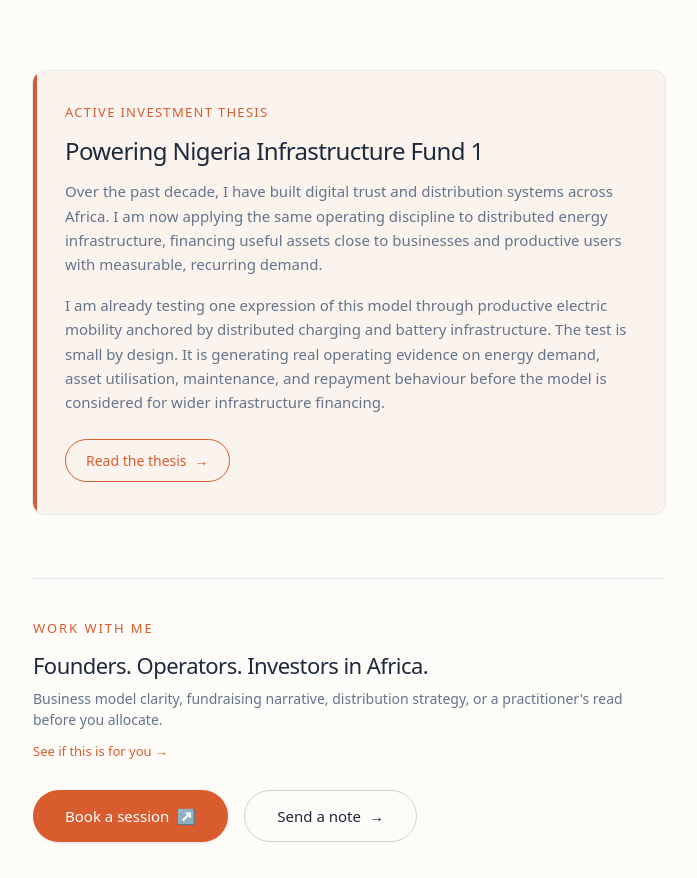
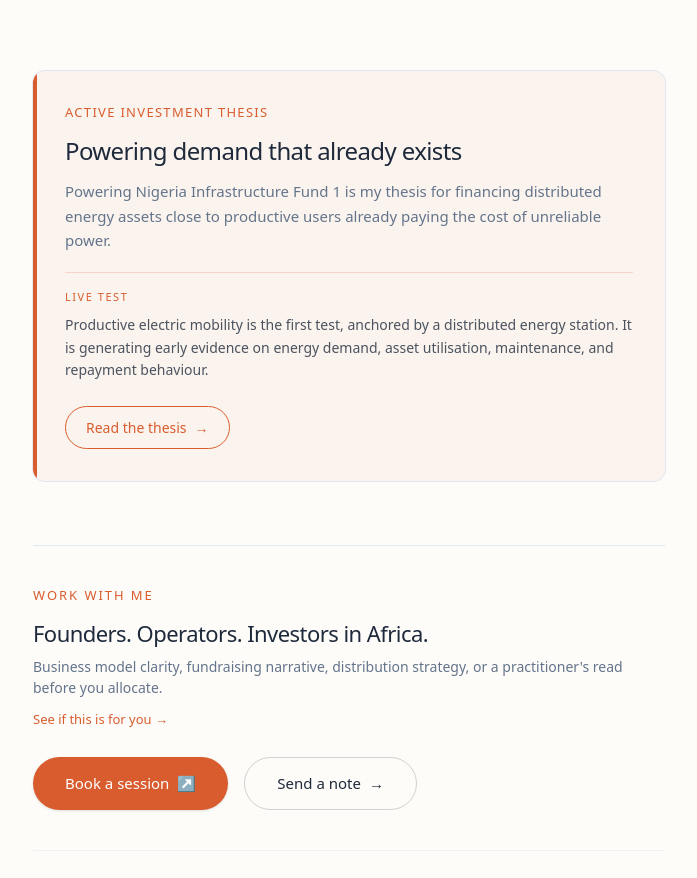
Before and after one commit to Threadigit/adetuyi.com, a Next.js app: page / in a window 1280 px wide. Shown: the part 2960-3838 px from the top of the page, without its empty margins (291-988 px from the left). Built offline with nearby package versions, Linux system fonts and the light colour scheme.

Commit message:
Sharpen homepage investment thesis summary

```diff
--- a/src/app/page.tsx
+++ b/src/app/page.tsx
@@ -384,23 +384,24 @@
             Active Investment Thesis
           </h2>
           <h3 className="text-[20px] md:text-[24px] font-medium text-foreground leading-snug mb-3 tracking-tight">
-            Powering Nigeria Infrastructure Fund 1
+            Powering demand that already exists
           </h3>
-          <p className="text-[15px] text-muted leading-relaxed mb-4">
-            Over the past decade, I have built digital trust and distribution
-            systems across Africa. I am now applying the same operating
-            discipline to distributed energy infrastructure, financing useful
-            assets close to businesses and productive users with measurable,
-            recurring demand.
+          <p className="text-[15px] text-muted leading-relaxed mb-5">
+            Powering Nigeria Infrastructure Fund 1 is my thesis for financing
+            distributed energy assets close to productive users already paying
+            the cost of unreliable power.
           </p>
-          <p className="text-[15px] text-muted leading-relaxed mb-6">
-            I am already testing one expression of this model through productive
-            electric mobility anchored by distributed charging and battery
-            infrastructure. The test is small by design. It is generating real
-            operating evidence on energy demand, asset utilisation, maintenance,
-            and repayment behaviour before the model is considered for wider
-            infrastructure financing.
-          </p>
+          <div className="mb-6 pt-4 border-t border-accent/20">
+            <p className="text-[11px] font-medium uppercase tracking-[0.14em] text-accent mb-2">
+              Live test
+            </p>
+            <p className="text-[14px] text-foreground/80 leading-relaxed m-0">
+              Productive electric mobility is the first test, anchored by a
+              distributed energy station. It is generating early evidence on
+              energy demand, asset utilisation, maintenance, and repayment
+              behaviour.
+            </p>
+          </div>
           <a
             href="/thesis"
             className="inline-flex items-center gap-2 border border-accent text-accent px-5 py-2.5 rounded-full hover:bg-accent hover:text-white transition-all font-medium text-[14px] group"
```
